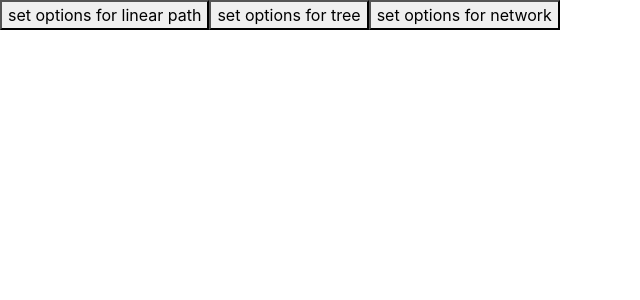
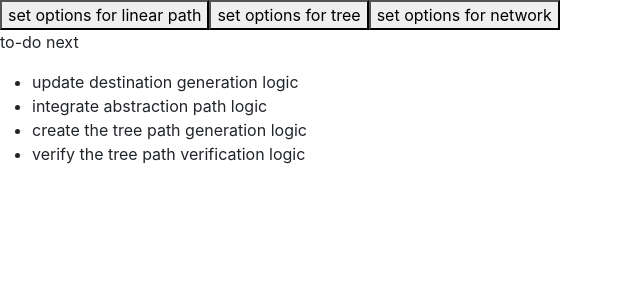
Before and after one commit to oklex/abstraction-time-demo, a React (Create React App) app: page / in a window 1280 px wide. Shown: the top 300 px of the page, without its empty margins (0-640 px from the left). Built offline with nearby package versions, Linux system fonts and the light colour scheme.

Commit message:
added a to-do list

```diff
--- a/src/App.tsx
+++ b/src/App.tsx
@@ -43,13 +43,13 @@ export default class App extends React.Component<any, any> {
     let paths: any[];
     if (type === networkType.path) {
       console.log("setting linear paths");
-      paths = GenerateSeries.linearPath(this.state.depth);
+      paths = GenerateSeries.linearPath(depth);
     } else if (type === networkType.tree) {
-      paths = GenerateSeries.n_aryTree(this.state.depth, this.state.maxChildNodes);
+      paths = GenerateSeries.n_aryTree(depth, this.state.maxChildNodes);
     } else if (type === networkType.network) {
-      paths = GenerateSeries.n_aryTree(this.state.depth, this.state.maxChildNodes);
+      paths = GenerateSeries.n_aryTree(depth, this.state.maxChildNodes);
     } else {
-      throw new Error('option network graph setting is invalid')
+      throw new Error("option network graph setting is invalid");
     }
     console.log("setting paths ", paths);
     this.setState({
@@ -61,7 +61,7 @@ export default class App extends React.Component<any, any> {
   render() {
     return (
       <div>
-        <button onClick={() => this.setOptions(10, networkType.path)}>
+        <button onClick={() => this.setOptions(20, networkType.path)}>
           set options for linear path
         </button>
         <button onClick={() => this.setOptions(10, networkType.tree)}>
@@ -71,6 +71,16 @@ export default class App extends React.Component<any, any> {
           set options for network
         </button>
         {this.showGraphTest()}
+        <br />
+        <div>
+          <p>to-do next</p>
+          <ul>
+            <li>update destination generation logic</li>
+            <li>integrate abstraction path logic</li>
+            <li>create the tree path generation logic</li>
+            <li>verify the tree path verification logic</li>
+          </ul>
+        </div>
       </div>
     );
   }
```
